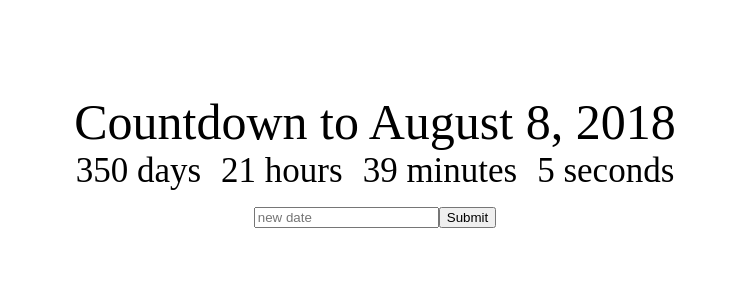
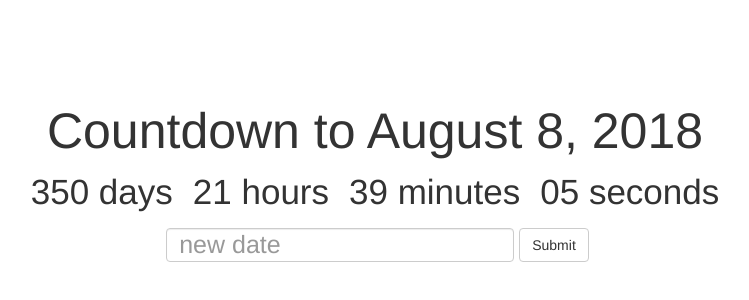
Before and after one commit to gichero/countdownapp, a React (Create React App) app: page / in a window 1280 px wide. Shown: the part 160-460 px from the top of the page, without its empty margins (265-1014 px from the left). Built offline with nearby package versions, Linux system fonts and the light colour scheme.

Commit message:
styling with react-bootstrap

```diff
--- a/package.json
+++ b/package.json
@@ -4,6 +4,7 @@
   "private": true,
   "dependencies": {
     "react": "^15.6.1",
+    "react-bootstrap": "^0.31.2",
     "react-dom": "^15.6.1"
   },
   "devDependencies": {
--- a/public/index.html
+++ b/public/index.html
@@ -19,6 +19,7 @@
       work correctly both with client-side routing and a non-root public URL.
       Learn how to configure a non-root public URL by running `npm run build`.
     -->
+    <link rel="stylesheet" href="https://maxcdn.bootstrapcdn.com/bootstrap/latest/css/bootstrap.min.css">
     <title>React App</title>
   </head>
   <body>
--- a/src/App.css
+++ b/src/App.css
@@ -9,6 +9,11 @@
 }
 
 .Clock-days, .Clock-hours, .Clock-minutes, .Clock-seconds {
-    display:inline;
+    display: inline;
     margin: 10px;
 }
+
+.Deadline-input {
+    font-size: 25px;
+    margin: 5px;
+}
--- a/src/App.jsx
+++ b/src/App.jsx
@@ -1,6 +1,7 @@
 import React, { Component } from 'react';
 import Clock from './Clock.jsx';
 import './App.css';
+import { Form, FormControl, Button } from 'react-bootstrap';
 
 class App extends Component {
     constructor(props){
@@ -25,14 +26,14 @@
                 <Clock
                     deadline = {this.state.deadline}
                 />
-                <div>
-                    <input placeholder = 'new date'
+                <Form inline>
+                    <FormControl className = 'Deadline-input' placeholder = 'new date'
                             onChange = {event => this.setState({newDeadline: event.target.value})}
                     />
-                    <button onClick={() => this.changeDeadline()}>
+                    <Button onClick={() => this.changeDeadline()}>
                         Submit
-                    </button>
-                </div>
+                    </Button>
+                </Form>
             </div>
         )
     }
--- a/src/Clock.jsx
+++ b/src/Clock.jsx
@@ -17,6 +17,14 @@
     componentDidMount(){
         setInterval(() => this.getTimeCountdown(this.props.deadline), 1000)
     }
+    leadingZero(num){
+        // if (num < 10){
+        //     return '0' + num;
+        // }
+        // return num;
+
+        return num < 10 ? '0' + num : num;
+    }
 
     getTimeCountdown(deadline){
         const time = Date.parse(deadline) - Date.parse(new Date());
@@ -33,11 +41,11 @@
 
         return(
             <div>
-                <div className = 'Clock-days'>{this.state.days} days</div>
-                <div className = 'Clock-hours'>{this.state.hours} hours</div>
-                <div className = 'Clock-minutes'>{this.state.minutes} minutes
+                <div className = 'Clock-days'>{this.leadingZero(this.state.days)} days</div>
+                <div className = 'Clock-hours'>{this.leadingZero(this.state.hours)} hours</div>
+                <div className = 'Clock-minutes'>{this.leadingZero(this.state.minutes)} minutes
                 </div>
-                <div className = 'Clock-seconds'>{this.state.seconds} seconds
+                <div className = 'Clock-seconds'>{this.leadingZero(this.state.seconds)} seconds
                 </div>
             </div>
         )
```
